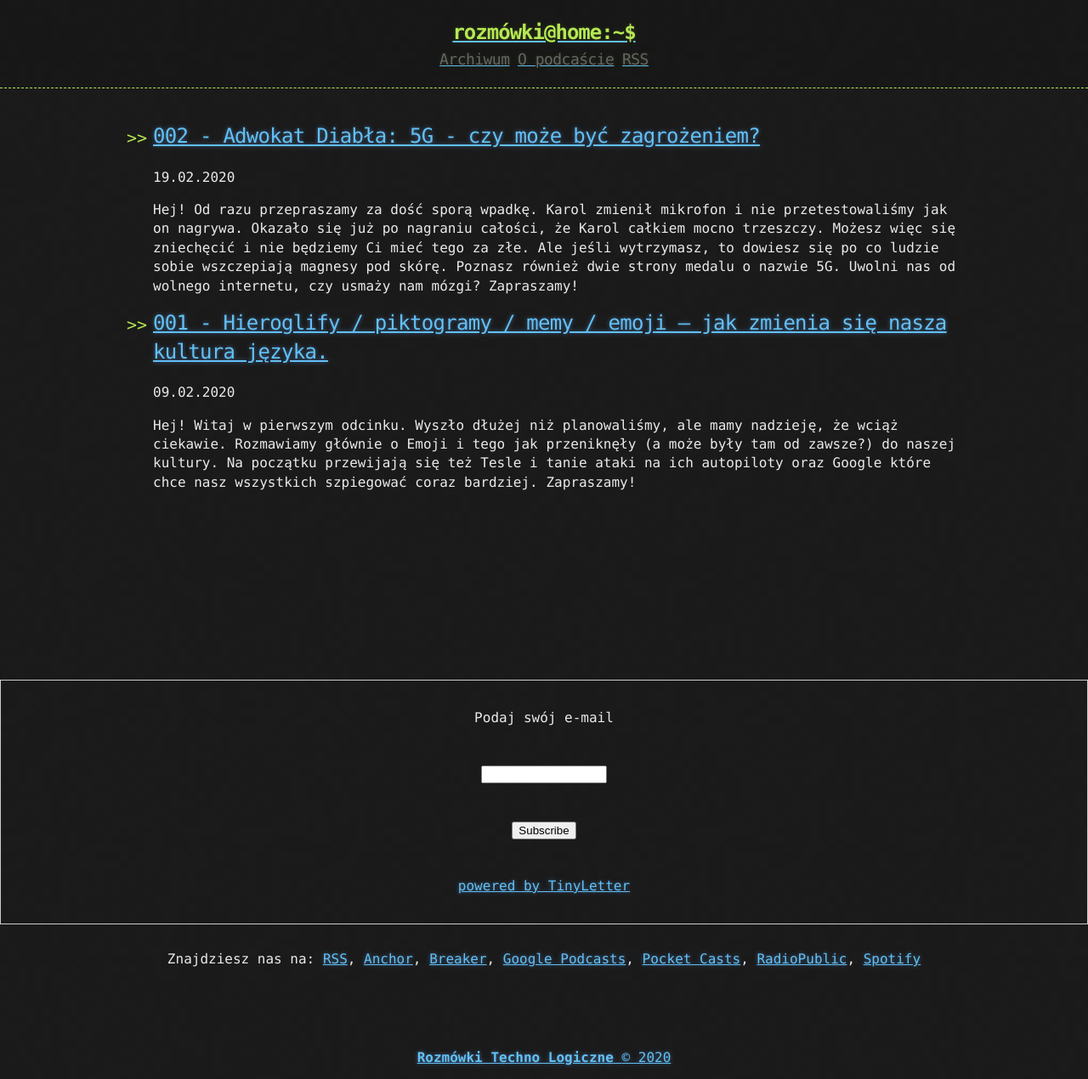
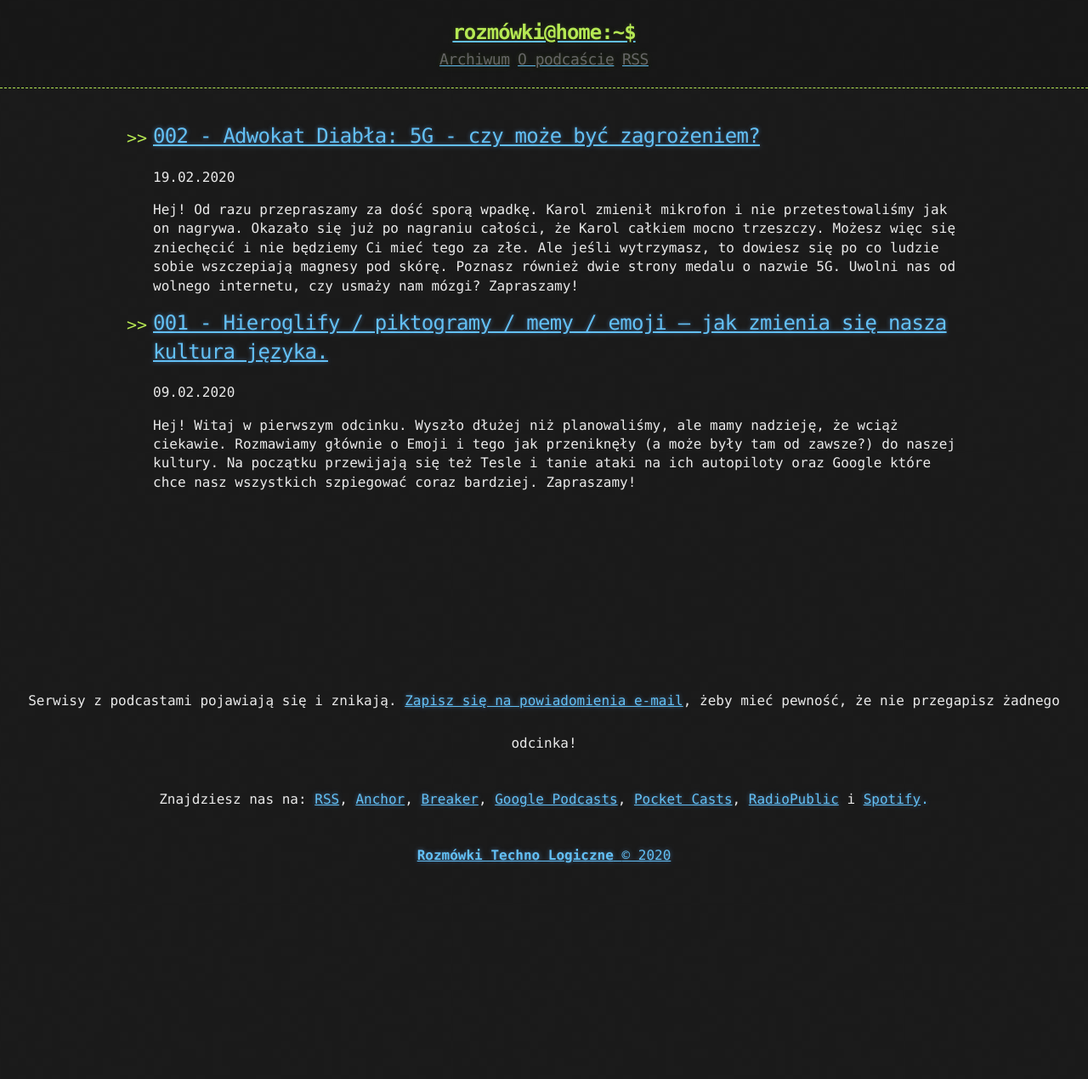
Before and after one commit to QuantumDamage/rozmowki-techno-logiczne, a Jekyll site: the page built from index.html, in a window 1280 px wide. Shown: the whole page at 85% size. Built offline with Jekyll 4.4.1, drawn with Linux system fonts in a browser that asks for light colours; the list of posts is cut into pages by our own code; after the commit the page ends 1032 px from its top, so only the background shows below that.

Commit message:
zmiana tiny letter

```diff
--- a/_includes/footer.html
+++ b/_includes/footer.html
@@ -1,6 +1,6 @@
 <footer>
 
-  <form style="border:1px solid #ccc;padding:3px;text-align:center;" action="https://tinyletter.com/rozmowki-techno-logiczne" method="post" target="popupwindow" onsubmit="window.open('https://tinyletter.com/rozmowki-techno-logiczne', 'popupwindow', 'scrollbars=yes,width=800,height=600');return true"><p><label for="tlemail">Podaj swój e-mail</label></p><p><input type="text" style="width:140px" name="email" id="tlemail" /></p><input type="hidden" value="1" name="embed"/><input type="submit" value="Subscribe" /><p><a href="https://tinyletter.com" target="_blank">powered by TinyLetter</a></p></form>
+  Serwisy z podcastami pojawiają się i znikają. <a href="https://tinyletter.com/rozmowki-techno-logiczne">Zapisz się na powiadomienia e-mail</a>, żeby mieć pewność, że nie przegapisz żadnego odcinka!
 
   <p>
     Znajdziesz nas na:
@@ -9,10 +9,12 @@
     <a href="https://www.breaker.audio/rozmowki-techno-logiczne">Breaker</a>,
     <a href="https://www.google.com/podcasts?feed=aHR0cHM6Ly9hbmNob3IuZm0vcy8xMzQ0YzljMC9wb2RjYXN0L3Jzcw==">Google Podcasts</a>,
     <a href="https://pca.st/rvlmw182">Pocket Casts</a>,
-    <a href="https://radiopublic.com/rozmwki-techno-logiczne-G4pQnk">RadioPublic</a>,
-    <a href="https://open.spotify.com/show/2MbjQGySyFNplVVIsTthVb">Spotify<a>
+    <a href="https://radiopublic.com/rozmwki-techno-logiczne-G4pQnk">RadioPublic</a> i
+    <a href="https://open.spotify.com/show/2MbjQGySyFNplVVIsTthVb">Spotify<a>.
   </p>
-  <br><a href="https://mailhide.io/e/ndhJx" onclick="mailhidepopup=window.open('https://mailhide.io/e/ndhJx','mailhidepopup','width=580,height=635'); return false;">
+
+
+  <a href="https://mailhide.io/e/ndhJx" onclick="mailhidepopup=window.open('https://mailhide.io/e/ndhJx','mailhidepopup','width=580,height=635'); return false;">
     <span>
         <b>{{ site.owner}}</b>
     </span>
```
